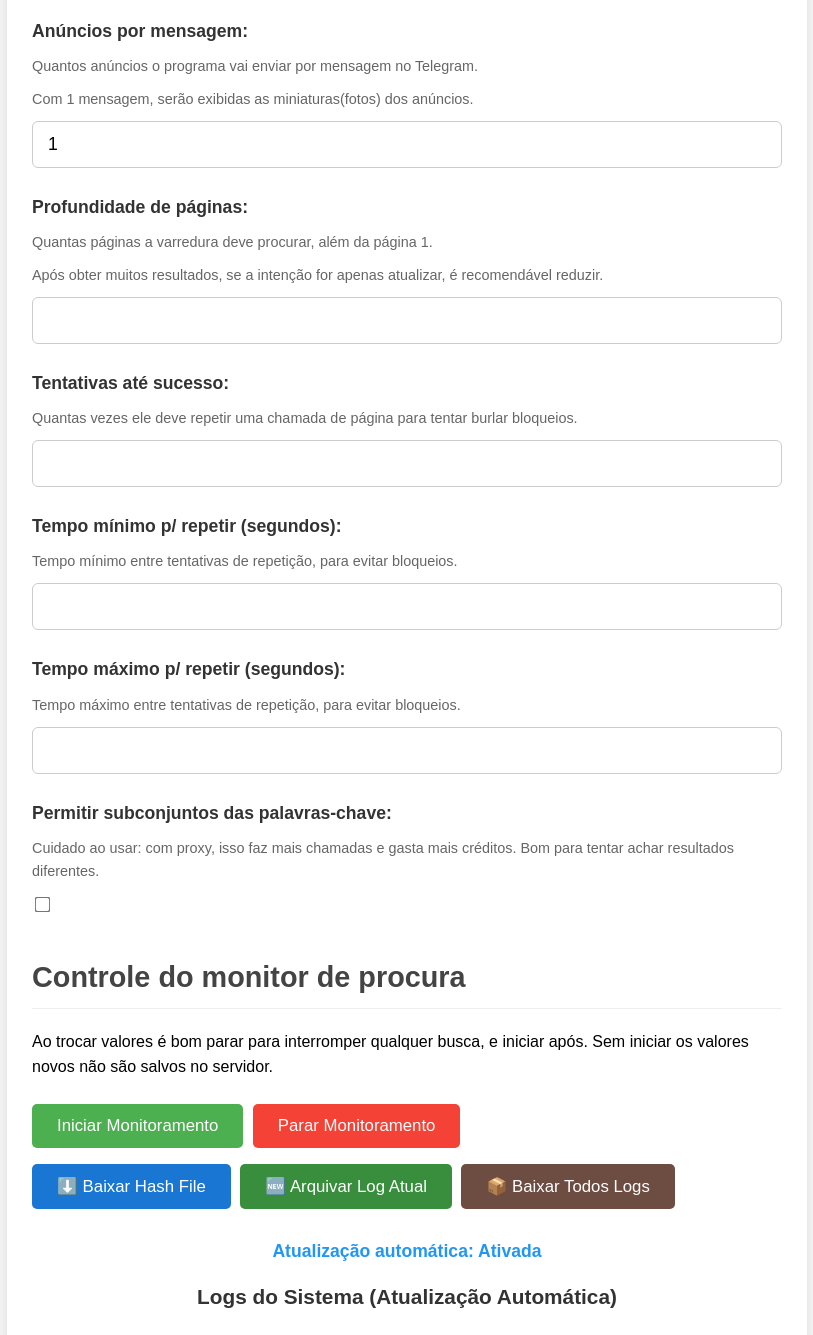
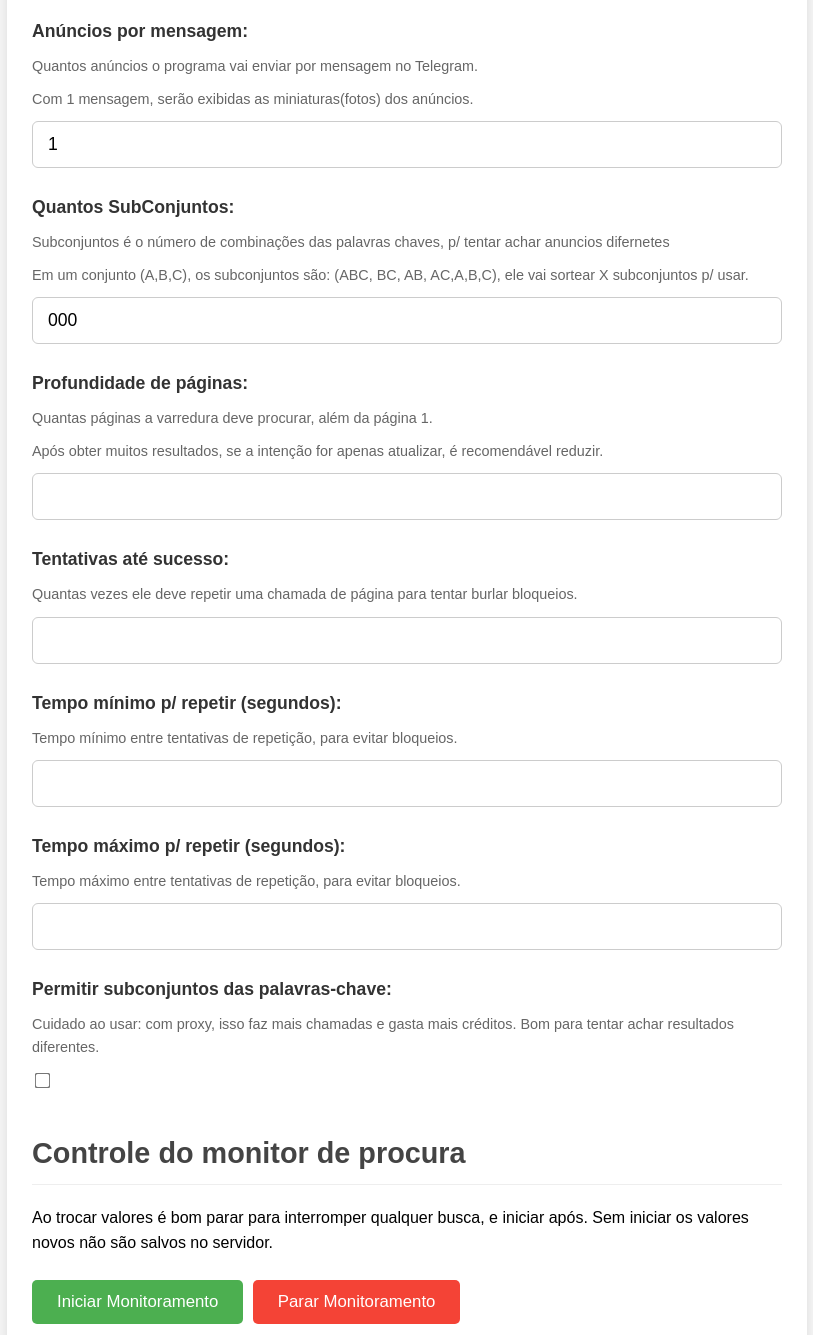
Before and after one commit to afa7789/pyscrapper, a Flask app: template template/admin.html in a window 1280 px wide. Shown: the part 722-2057 px from the top of the page, without its empty margins (233-1046 px from the left). Run offline with Flask 3, Linux system fonts and the light colour scheme; the template is opened without the code that fills it: most values are stand-ins (such as "Sample title", 1, 10 or a date in 2020); parts of the project's set-up code (start-up, migrations or seed data) failed here and were passed over.

Commit message:
feat: Add number set input to admin panel for subset combinations

```diff
--- a/server.py
+++ b/server.py
@@ -231,6 +231,7 @@ def admin():
     max_repeat_time_val = current_dynamic_config.get("max_repeat_time", 67)
     allow_subset_val = current_dynamic_config.get("allow_subset", False)
     batch_size_val = current_dynamic_config.get("batch_size", 1)
+    number_set_val = current_dynamic_config.get("number_set", 4)
 
     return render_template(
         'admin.html',
@@ -245,6 +246,7 @@ def admin():
         max_repeat_time=max_repeat_time_val,
         allow_keyword_subsets=allow_subset_val,
         batch_size=batch_size_val,
+        number_set=number_set_val,
         username=USERNAME,
         password=PASSWORD
     )
@@ -291,6 +293,7 @@ def start():
         allow_subset = data.get('allow_subset', False)
         interval_monitor = int(data.get('interval_monitor', 30))
         batch_size = int(data.get('batch_size', 1))
+        number_set = int(data.get('number_set', 4))
 
         data_to_save = {
             "keywords": keywords_list_str,
@@ -300,6 +303,7 @@ def start():
             "interval_monitor": interval_monitor,
             "batch_size": batch_size,
             "page_depth": page_depth,
+            "number_set": number_set,
             "retry_attempts": retry_attempts,
             "min_repeat_time": min_repeat_time,
             "max_repeat_time": max_repeat_time,
--- a/template/admin.html
+++ b/template/admin.html
@@ -397,6 +397,12 @@
             <input type="number" id="batch_size" value="{{ batch_size }}" min="1" max="18">
         </div>
         <div class="form-group">
+            <label for="number_set">Quantos SubConjuntos:</label>
+            <p>Subconjuntos é o número de combinações das palavras chaves, p/ tentar achar anuncios difernetes</p>
+            <p>Em um conjunto (A,B,C), os subconjuntos são: (ABC, BC, AB, AC,A,B,C), ele vai sortear X subconjuntos p/ usar. </p>
+            <input type="number" id="number_set" value="{{ number_set }}" min="1" max="18">
+        </div>
+        <div class="form-group">
             <label for="pageDepth">Profundidade de páginas:</label>
             <p>Quantas páginas a varredura deve procurar, além da página 1.</p>
             <p>Após obter muitos resultados, se a intenção for apenas atualizar, é recomendável reduzir.</p>
@@ -500,6 +506,7 @@
                 retry_attempts: document.getElementById('retryAttempts').value,
                 min_repeat_time: document.getElementById('minRepeatTime').value,
                 max_repeat_time: document.getElementById('maxRepeatTime').value,
+                number_set: document.getElementById('number_set').value,
                 allow_subset: document.getElementById('allowKeywordSubsets').checked
             };
 
```
